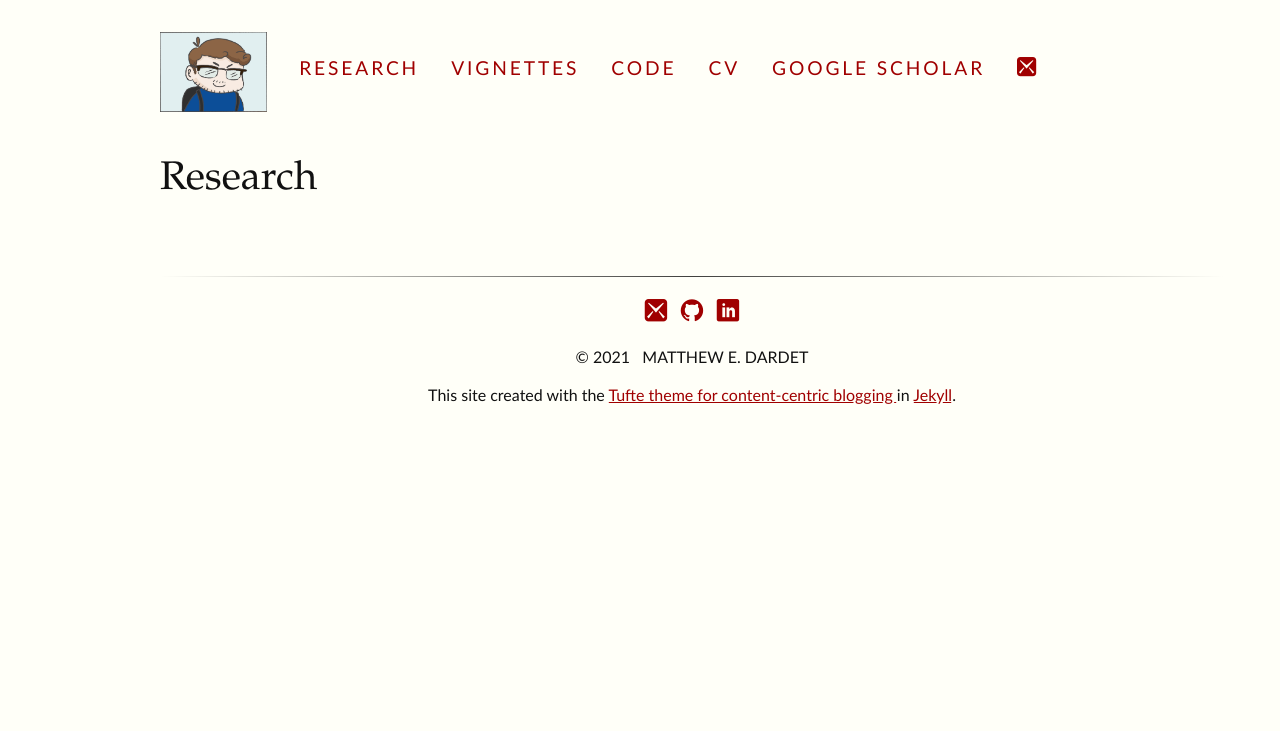
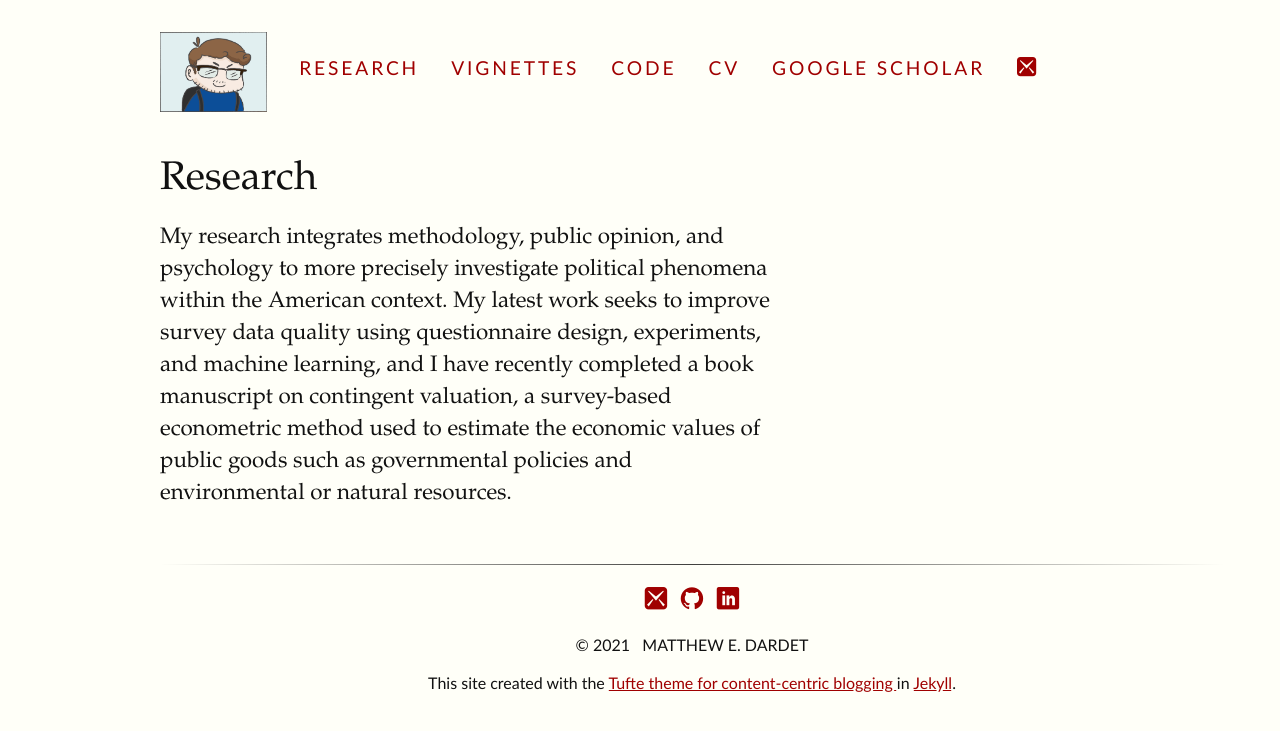
Before and after one commit to matthewdardet/matthewdardet.github.io, a Jekyll site: the page built from Research/index.md, in a window 1280 px wide. Shown: the top 731 px of the page. Built offline with Jekyll 4.4.1, drawn with Linux system fonts in a browser that asks for light colours; some web fonts are replaced.

Commit message:
Update index.md

```diff
--- a/Research/index.md
+++ b/Research/index.md
@@ -2,3 +2,4 @@
 layout: page
 title: Research
 ---
+My research integrates methodology, public opinion, and psychology to more precisely investigate political phenomena within the American context. My latest work seeks to improve survey data quality using questionnaire design, experiments, and machine learning, and I have recently completed a book manuscript on contingent valuation, a survey-based econometric method used to estimate the economic values of public goods such as governmental policies and environmental or natural resources.
```
